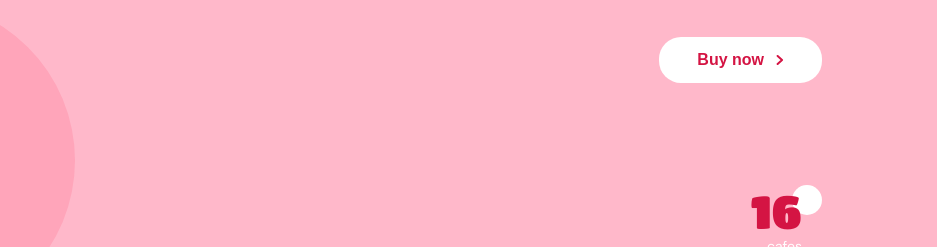
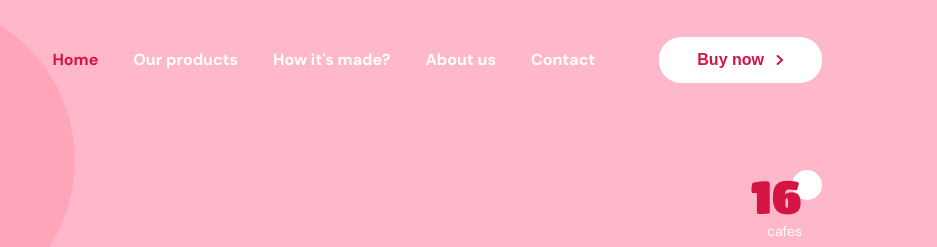
Before and after one commit to KateShepel/ice-cream, a website built with Parcel: page src/index.html in a window 1280 px wide. Shown: the top 247 px of the page, 343-1280 px from the left. Built offline with nearby package versions, Linux system fonts and the light colour scheme; files whose address does not match are found by name.

Commit message:
Додає стилі секції навігації для ПК

```diff
--- a/src/components/hero/index.html
+++ b/src/components/hero/index.html
@@ -9,10 +9,10 @@
       </h1>
       <ul class="hero__nav-list">
         <li class="hero__nav-item">
-          <a href="#made" class="hero__anchor hero__anchor--pink">Products</a>
+          <a href="#products" class="hero__anchor hero__anchor--pink">Products</a>
         </li>
         <li class="hero__nav-item">
-          <a href="#products" class="hero__anchor">How it's made?</a>
+          <a href="#made" class="hero__anchor">How it's made?</a>
         </li>
       </ul>
     </div>
--- a/src/components/navigation/index.html
+++ b/src/components/navigation/index.html
@@ -6,6 +6,20 @@
     </svg>
     icecream
   </a>
+
+  <div class="top-part__menu">
+    <nav class="top-part__nav">
+      <ul class="top-part__list">
+        <li class="top-part__item">
+          <a href="#home" class="top-part__link top-part__link--active">Home</a>
+        </li>
+        <li class="top-part__item"><a href="#products" class="top-part__link">Our products</a></li>
+        <li class="top-part__item"><a href="#made" class="top-part__link">How it's made?</a></li>
+        <li class="top-part__item"><a href="#about" class="top-part__link">About us</a></li>
+        <li class="top-part__item"><a href="#contact" class="top-part__link">Contact</a></li>
+      </ul>
+    </nav>
+  </div>
 
   <div class="hero-menu">
     <button
--- a/src/components/navigation/index.scss
+++ b/src/components/navigation/index.scss
@@ -12,13 +12,41 @@
 }
 
 .top-part {
+  &__menu {
+    @media screen and (max-width: $tablet-size-block) {
+      display: none;
+    }
+  }
+
+  &__list {
+    display: flex;
+    gap: 35px;
+    align-items: center;
+  }
+
+  &__link {
+    text-decoration: none;
+    font-size: 16px;
+    font-weight: 700;
+    line-height: 1.3;
+    color: $light-text-color;
+
+    &--active,
+    &:hover {
+      color: $main-color;
+    }
+  }
+
   padding-top: 5px;
   display: flex;
   justify-content: space-between;
 
   @media screen and (min-width: $tablet-size) {
     padding-top: 35px;
-    padding-bottom: 15px;
+  }
+
+  @media screen and (min-width: $desktop-size) {
+    align-items: center;
   }
 }
 
--- a/src/utils/variables.scss
+++ b/src/utils/variables.scss
@@ -19,7 +19,6 @@ $mobile-size: 320px;
 $tablet-size: 768px;
 $desktop-size: 1200px;
 $mobile-size-block: 767px;
-
-$mobile-size-block: 767px;
+$tablet-size-block: 1199px;
 
 $animation: 250ms cubic-bezier(0.4, 0, 0.2, 1);
```
